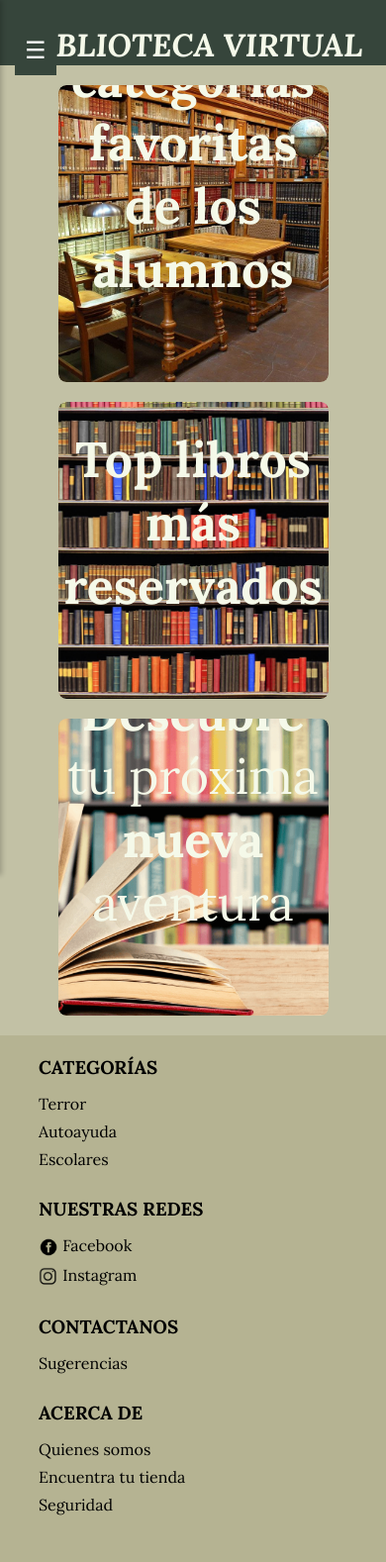
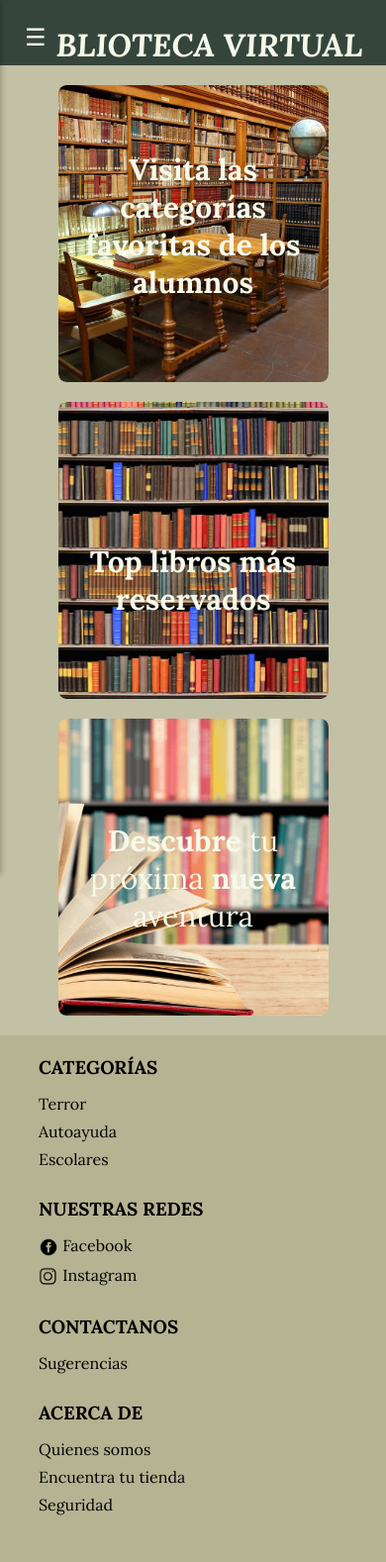
Before and after one commit to ArturoAM6/biblioteca_digital, a Flask app: page / in a window 390 px wide. Shown: the whole page at 99% size. Run offline with Flask 3, Linux system fonts and the light colour scheme; the visitor is signed in with stand-in values (Sample User, id 1).

Commit message:
Arreglos en la UI

```diff
--- a/app/static/css/sidebar.css
+++ b/app/static/css/sidebar.css
@@ -10,7 +10,7 @@
   box-shadow: 2px 0 5px rgba(0, 0, 0, 0.2);
   transition: transform 0.3s ease-in-out;
   transform: translateX(-100%);
-  z-index: 1;
+  z-index: 1000;
 }
 
 .toggle-btn {
@@ -23,7 +23,7 @@
   font-size: 24px;
   padding: 10px;
   cursor: pointer;
-  z-index: 1000;
+  z-index: 1001;
 }
 
 
@@ -82,15 +82,16 @@
 .list-menu {
   width: 250px;
   height: max-content;
-  background: #c2c1a5;
+  background: #54685a;
   color: white;
   position: fixed;
   padding: 0px 20px;
+  margin-top: 5px;
   box-shadow: 2px 0 5px rgba(0.2, 0.2, 0.2, 0.2);
   transition: transform 0.3s ease-in-out;
   transform: translateY(-9%);
   transform: translateX(-7%);
-  z-index: 1;
+  z-index: 1000;
   display: none;
   overflow: none;
 }
@@ -109,4 +110,27 @@
   .sidebar {
     width: 200px;
   }
+
+  .list-menu {
+    width: 200px;
+  }
+
+  .toggle-btn {
+    top: 2px;
+    left: 15px;
+  }
 }
+
+@media only screen and (max-width: 370px) {
+  .toggle-btn {
+    display: inline;
+    position: absolute;
+  }
+}
+
+@media only screen and (max-width: 487px) {
+  .toggle-btn {
+    position: absolute;
+    display: inline-flex;
+  }
+}
--- a/app/static/css/styles.css
+++ b/app/static/css/styles.css
@@ -380,6 +380,10 @@ ul {
   .container h2 {
     font-size: 30px;
   }
+
+  .img_container h2 {
+    font-size: 30px;
+  }
 }
 
 @media only screen and (max-width: 370px) {
@@ -421,6 +425,10 @@ ul {
 @media only screen and (max-width: 487px) {
   .img_nav {
     display: none;
+  }
+
+  .nav {
+    display: flex;
   }
 }
 
--- a/app/templates/includes/navigation.html
+++ b/app/templates/includes/navigation.html
@@ -1,10 +1,6 @@
 <div id="header">
     <h1 class="title"><a href="{{ url_for('home') }}" class="bold title">BIBLIOTECA VIRTUAL</a></h1>
     <div class="nav">
-        <ul>
-            <li>
-                <button class="toggle-btn" onclick="toggleSidebar()">☰</button>
-            </li>
-        </ul>
+        <button class="toggle-btn" onclick="toggleSidebar()">☰</button>
     </div>
 </div>
```
